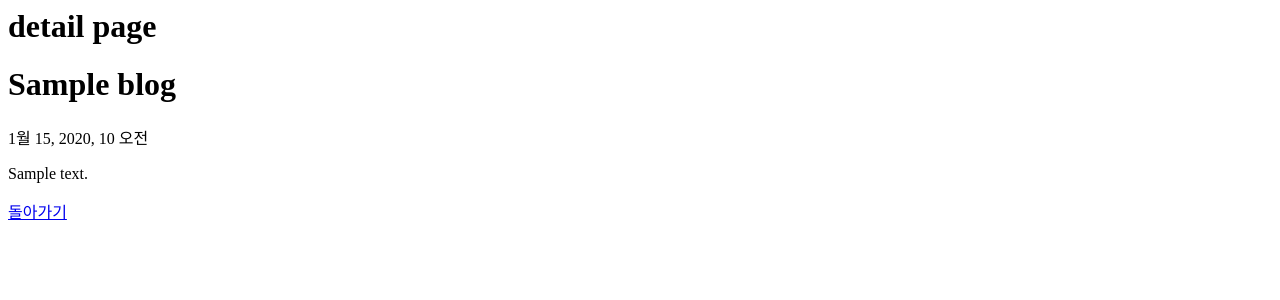
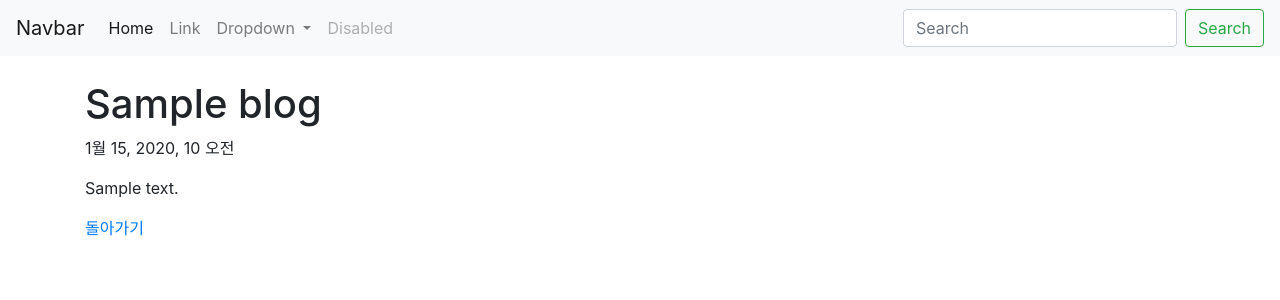
Before and after one commit to integerJI/P_djangoproject, a Django app: template crudapp/templates/detail.html in a window 1280 px wide. Shown: the top 300 px of the page. Run offline with Django 3.2, Linux system fonts and the light colour scheme; the template is opened without the code that fills it: most values are stand-ins (such as "Sample title", 1, 10 or a date in 2020); some libraries are stand-ins or nearby versions.

Commit message:
project (8)

```diff
--- a/crudapp/templates/detail.html
+++ b/crudapp/templates/detail.html
@@ -1,9 +1,11 @@
-<h1>detail page</h1>
+{% extends 'base.html' %}
 
+{% block content %}
 
     <h1>{{ blog.title }}</h1>
     <p>{{ blog.pub_date }}</p>
     <p>{{ blog.body }}</p>
 
+    <a href="{% url 'home' %}">돌아가기</a>
 
-    <a href="{% url 'home' %}">돌아가기</a>
+{% endblock %}
--- /dev/null
+++ b/crudapp/urls.py
@@ -0,0 +1,7 @@
+from django.urls import path
+from . import views
+
+urlpatterns = [
+    path('new/', views.new, name='new'),
+    path('detail/<int:blog_id>/', views.detail, name='detail'),
+]
--- a/crudproject/settings.py
+++ b/crudproject/settings.py
@@ -55,7 +55,7 @@ ROOT_URLCONF = 'crudproject.urls'
 TEMPLATES = [
     {
         'BACKEND': 'django.template.backends.django.DjangoTemplates',
-        'DIRS': [],
+        'DIRS': ['crudproject/templates'],
         'APP_DIRS': True,
         'OPTIONS': {
             'context_processors': [
--- /dev/null
+++ b/crudproject/templates/base.html
@@ -0,0 +1,51 @@
+<head>
+    <link rel="stylesheet" href="https://stackpath.bootstrapcdn.com/bootstrap/4.4.1/css/bootstrap.min.css" integrity="sha384-Vkoo8x4CGsO3+Hhxv8T/Q5PaXtkKtu6ug5TOeNV6gBiFeWPGFN9MuhOf23Q9Ifjh" crossorigin="anonymous">
+    <script src="https://code.jquery.com/jquery-3.4.1.slim.min.js" integrity="sha384-J6qa4849blE2+poT4WnyKhv5vZF5SrPo0iEjwBvKU7imGFAV0wwj1yYfoRSJoZ+n" crossorigin="anonymous"></script>
+    <script src="https://cdn.jsdelivr.net/npm/popper.js@1.16.0/dist/umd/popper.min.js" integrity="sha384-Q6E9RHvbIyZFJoft+2mJbHaEWldlvI9IOYy5n3zV9zzTtmI3UksdQRVvoxMfooAo" crossorigin="anonymous"></script>
+    <script src="https://stackpath.bootstrapcdn.com/bootstrap/4.4.1/js/bootstrap.min.js" integrity="sha384-wfSDF2E50Y2D1uUdj0O3uMBJnjuUD4Ih7YwaYd1iqfktj0Uod8GCExl3Og8ifwB6" crossorigin="anonymous"></script>
+</head>
+<body>
+    <nav class="navbar navbar-expand-lg navbar-light bg-light">
+        <a class="navbar-brand" href="#">Navbar</a>
+        <button class="navbar-toggler" type="button" data-toggle="collapse" data-target="#navbarSupportedContent" aria-controls="navbarSupportedContent" aria-expanded="false" aria-label="Toggle navigation">
+          <span class="navbar-toggler-icon"></span>
+        </button>
+
+        <div class="collapse navbar-collapse" id="navbarSupportedContent">
+          <ul class="navbar-nav mr-auto">
+            <li class="nav-item active">
+              <a class="nav-link" href="#">Home <span class="sr-only">(current)</span></a>
+            </li>
+            <li class="nav-item">
+              <a class="nav-link" href="#">Link</a>
+            </li>
+            <li class="nav-item dropdown">
+              <a class="nav-link dropdown-toggle" href="#" id="navbarDropdown" role="button" data-toggle="dropdown" aria-haspopup="true" aria-expanded="false">
+                Dropdown
+              </a>
+              <div class="dropdown-menu" aria-labelledby="navbarDropdown">
+                <a class="dropdown-item" href="#">Action</a>
+                <a class="dropdown-item" href="#">Another action</a>
+                <div class="dropdown-divider"></div>
+                <a class="dropdown-item" href="#">Something else here</a>
+              </div>
+            </li>
+            <li class="nav-item">
+              <a class="nav-link disabled" href="#" tabindex="-1" aria-disabled="true">Disabled</a>
+            </li>
+          </ul>
+          <form class="form-inline my-2 my-lg-0">
+            <input class="form-control mr-sm-2" type="search" placeholder="Search" aria-label="Search">
+            <button class="btn btn-outline-success my-2 my-sm-0" type="submit">Search</button>
+          </form>
+        </div>
+      </nav>
+
+      <br>
+
+      <div class="container">
+        {% block content %}
+        {% endblock %}
+      </div>
+
+</body>
--- a/crudproject/urls.py
+++ b/crudproject/urls.py
@@ -1,10 +1,9 @@
 from django.contrib import admin
-from django.urls import path
+from django.urls import path, include
 import crudapp.views
 
 urlpatterns = [
     path('admin/', admin.site.urls),
     path('', crudapp.views.home, name='home'),
-    path('new/', crudapp.views.new, name='new'),
-    path('detail/<int:blog_id>/', crudapp.views.detail, name='detail'),
+    path('crudapp/', include('crudapp.urls')),
 ]
```
Also changed, not shown: crudapp/templates/home.html (+4 -45 lines).
